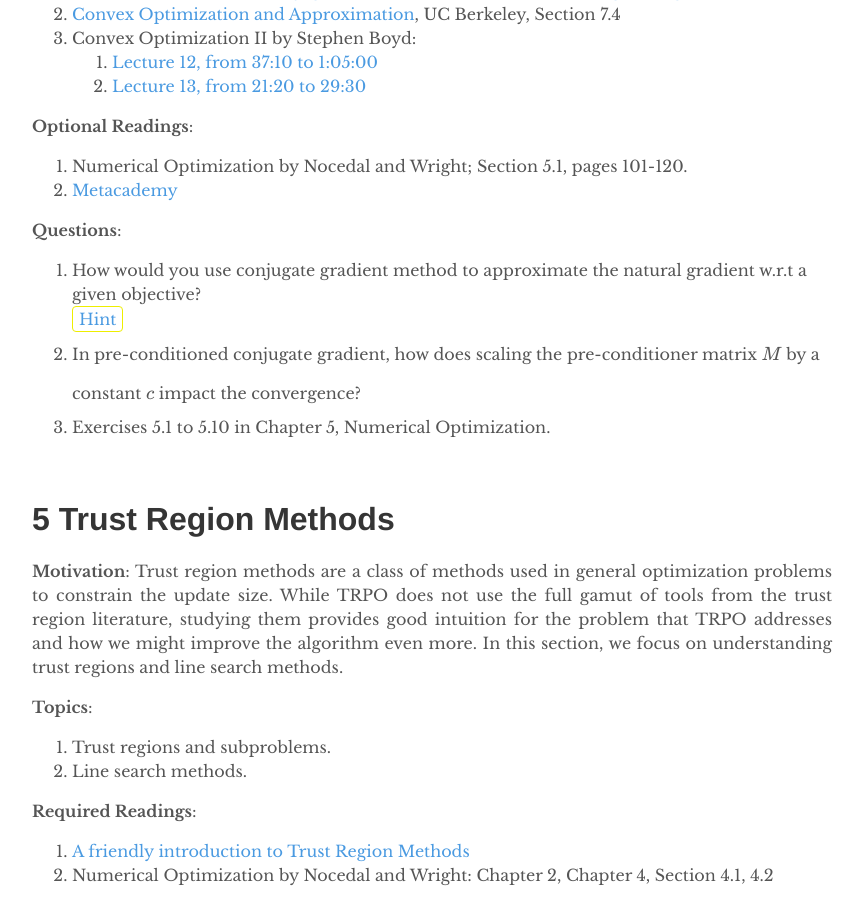
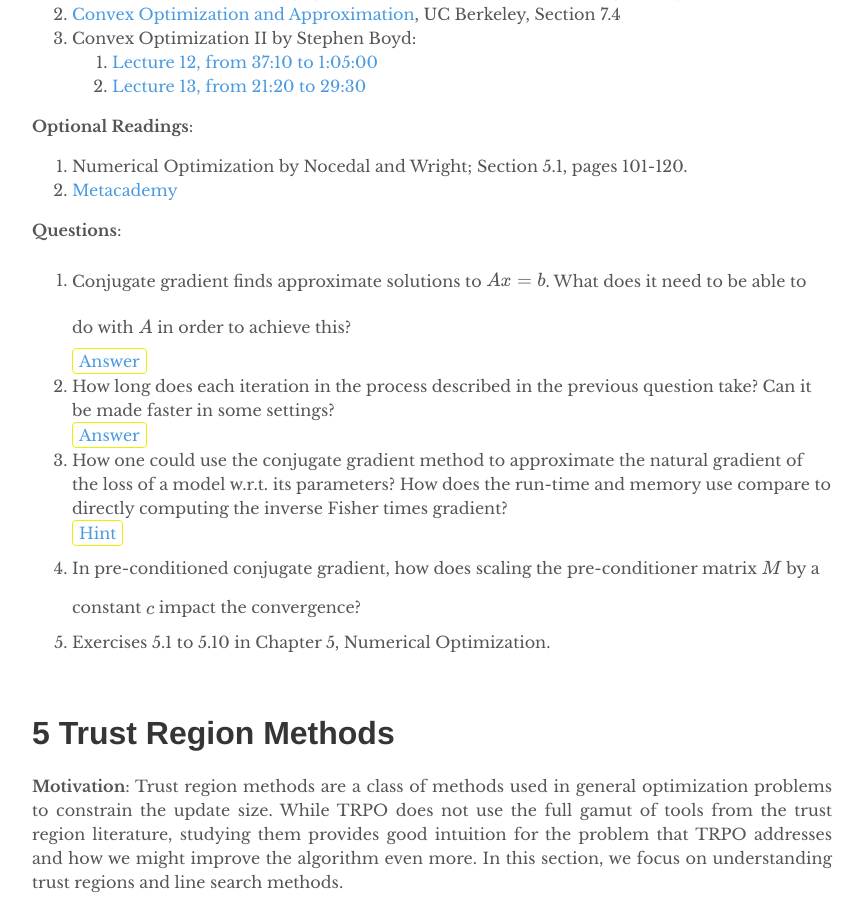
Before and after one commit to depthfirstlearning/depthfirstlearning.com, a Jekyll site: the page built from _posts/2018-06-19-TRPO.markdown, in a window 1280 px wide and 900 px high, scrolled down 4898 px. Shown: the whole window, without its empty margins (208-1071 px from the left). Built offline with Jekyll 4.4.1, drawn with Linux system fonts in a browser that asks for light colours; formulas are drawn with MathJax 3.

Commit message:
Add hints and questions for Fisher and NGD and Conjugate Gradient

```diff
--- a/_posts/2018-06-19-TRPO.markdown
+++ b/_posts/2018-06-19-TRPO.markdown
@@ -221,14 +221,35 @@ improvement.
   2. [Metacademy](https://metacademy.org/graphs/concepts/conjugate_gradient)
 
   **Questions**:
-  1. How would you use conjugate gradient method to
-     approximate the natural gradient w.r.t a given objective?
+  1. Conjugate gradient finds approximate solutions to $$Ax=b$$. What does it
+     need to be able to do with $$A$$ in order to achieve this?
+     <details><summary>Answer</summary>
+     It needs to be able to compute matrix-vector products $$Av$$ for arbitrary
+     vectors $$v$$.
+     </details>
+  2. How long does each iteration in the process described in the previous question take? Can it be made faster
+     in some settings?
+     <details><summary>Answer</summary>
+     For arbitrary square matrix $$A$$, it would take $$n^2$$ steps for each
+     iteration (where $$n$$ is the dimension of the matrix).
+     In some settings, we may have $$A$$ represented as a sparse matrix, in which
+     case computing $$Av$$ would take $$m$$ steps, where $$m$$ is the number of
+     non-zero entries. Another interesting setting is when you may already have
+     access to a closed-form process that computes $$Av$$ (even when storing $$A$$
+     directly is not possible)
+     </details>
+  3. How one could use the conjugate gradient method to
+     approximate the natural gradient of the loss of a model w.r.t. its parameters?
+     How does the run-time and memory use compare to directly computing the inverse Fisher times gradient?
      <details><summary>Hint</summary>
-     See question 5 in the last section (computing Fisher-vector products)
+     Computing the inverse Fisher times gradient explicitly would take $$O(n^3)$$ steps and $$O(n^2)$$ memory.
+     Given the answer in question 5 in the section on Fisher Information Matrix and Natural Gradient Descent in this
+     guide, it is possible to analytically compute Fisher-vector products. Now, see the answers to the previous
+     two questions and combine these insights.
      </details>
-  2. In pre-conditioned conjugate gradient, how does scaling the pre-conditioner
+  4. In pre-conditioned conjugate gradient, how does scaling the pre-conditioner
      matrix $$M$$ by a constant $$c$$ impact the convergence?
-  3. Exercises 5.1 to 5.10 in Chapter 5, Numerical Optimization.
+  5. Exercises 5.1 to 5.10 in Chapter 5, Numerical Optimization.
 
 <br />
 
```
